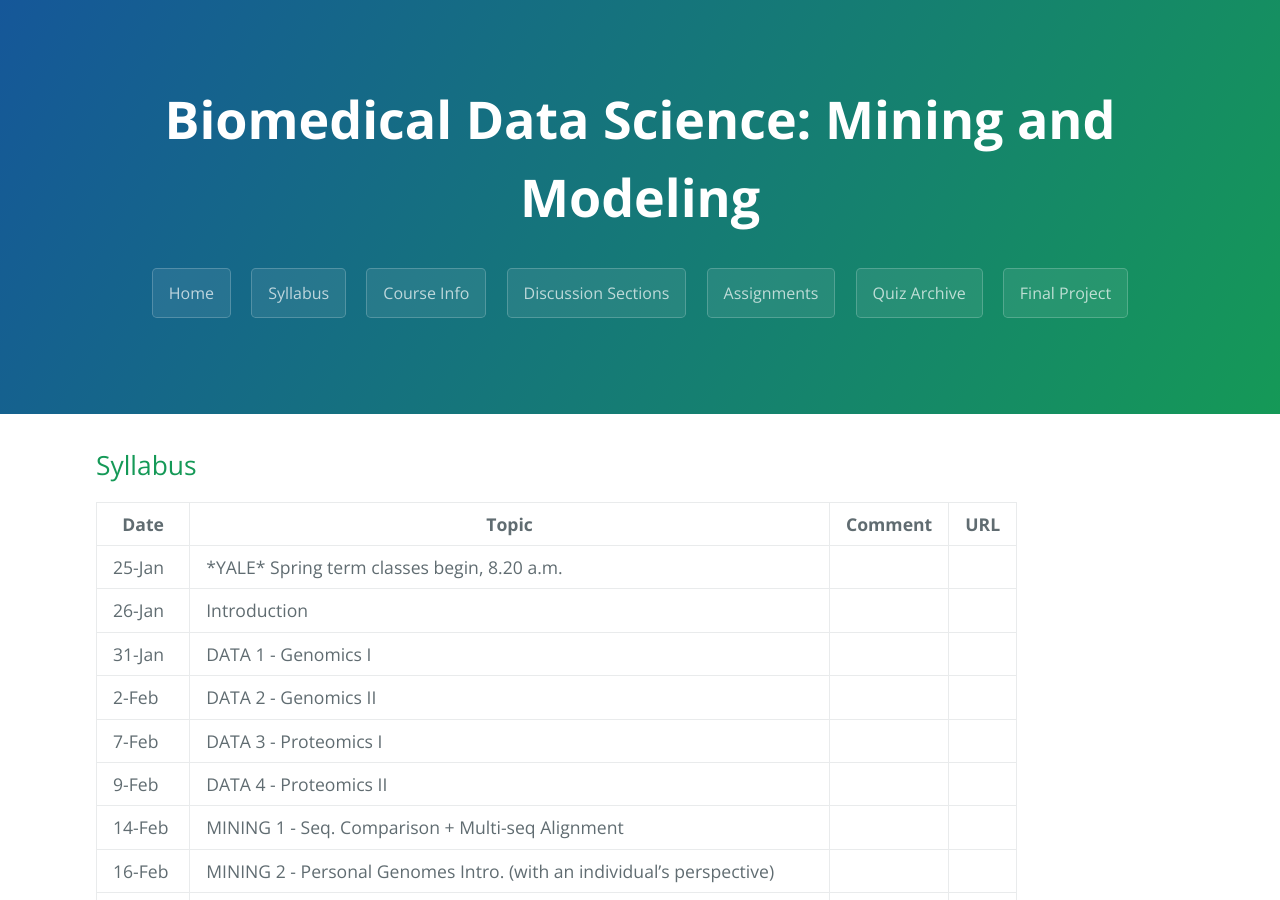
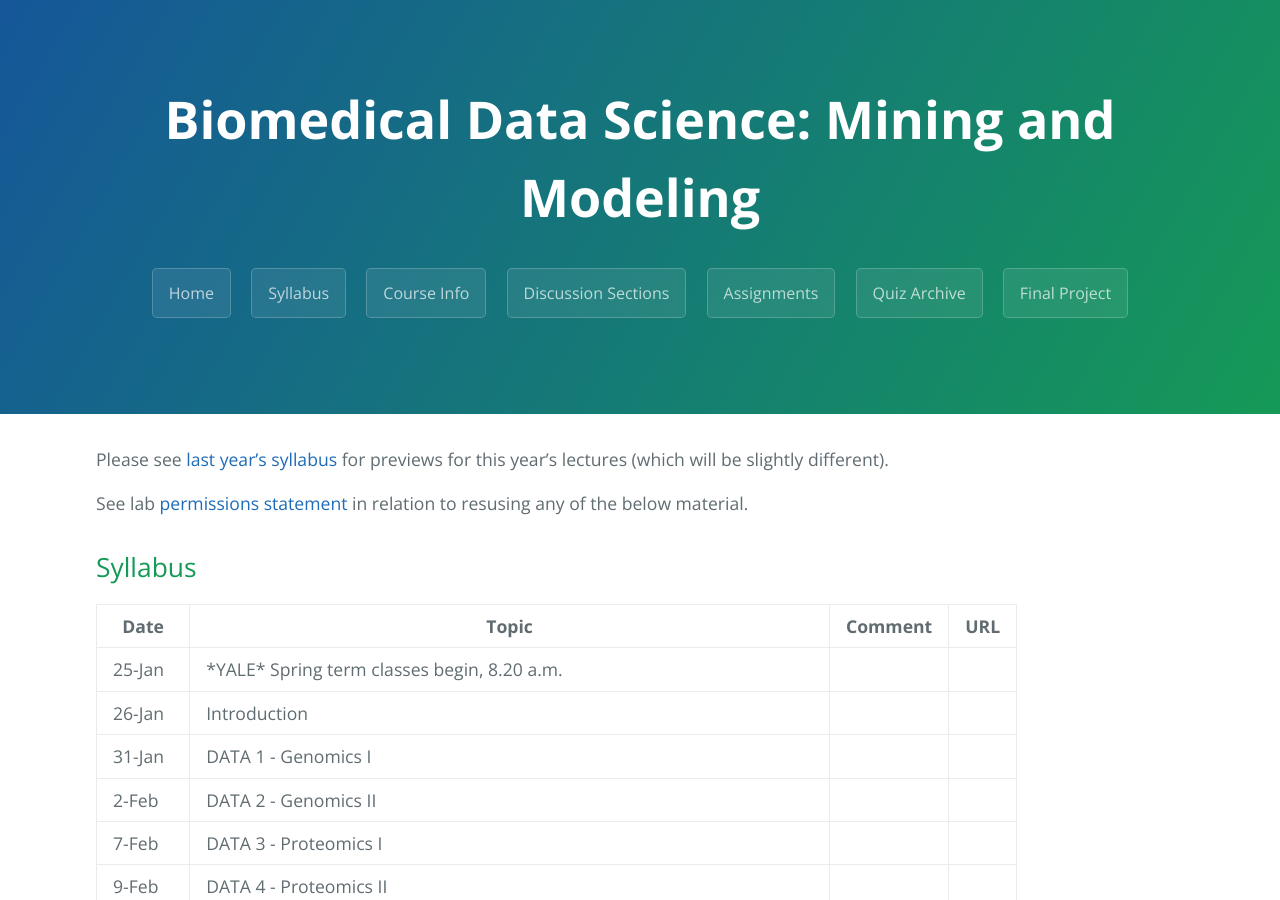
Before and after one commit to gersteinlab/cbb752b23, a Jekyll site: the page built from syllabus.md, in a window 1280 px wide and 900 px high. Built offline with Jekyll 4.4.1, drawn with Linux system fonts in a browser that asks for light colours.

Commit message:
Update syllabus.md

```diff
--- a/syllabus.md
+++ b/syllabus.md
@@ -2,6 +2,10 @@
 title: Syllabus
 layout: page
 ---
+
+Please see [last year's syllabus](http://cbb752b21.gersteinlab.org/syllabus) for previews for this year's lectures (which will be slightly different).
+
+See lab [permissions statement](https://sites.gersteinlab.org/permissions/) in relation to resusing any of the below material.
 
 ## Syllabus
 
```
